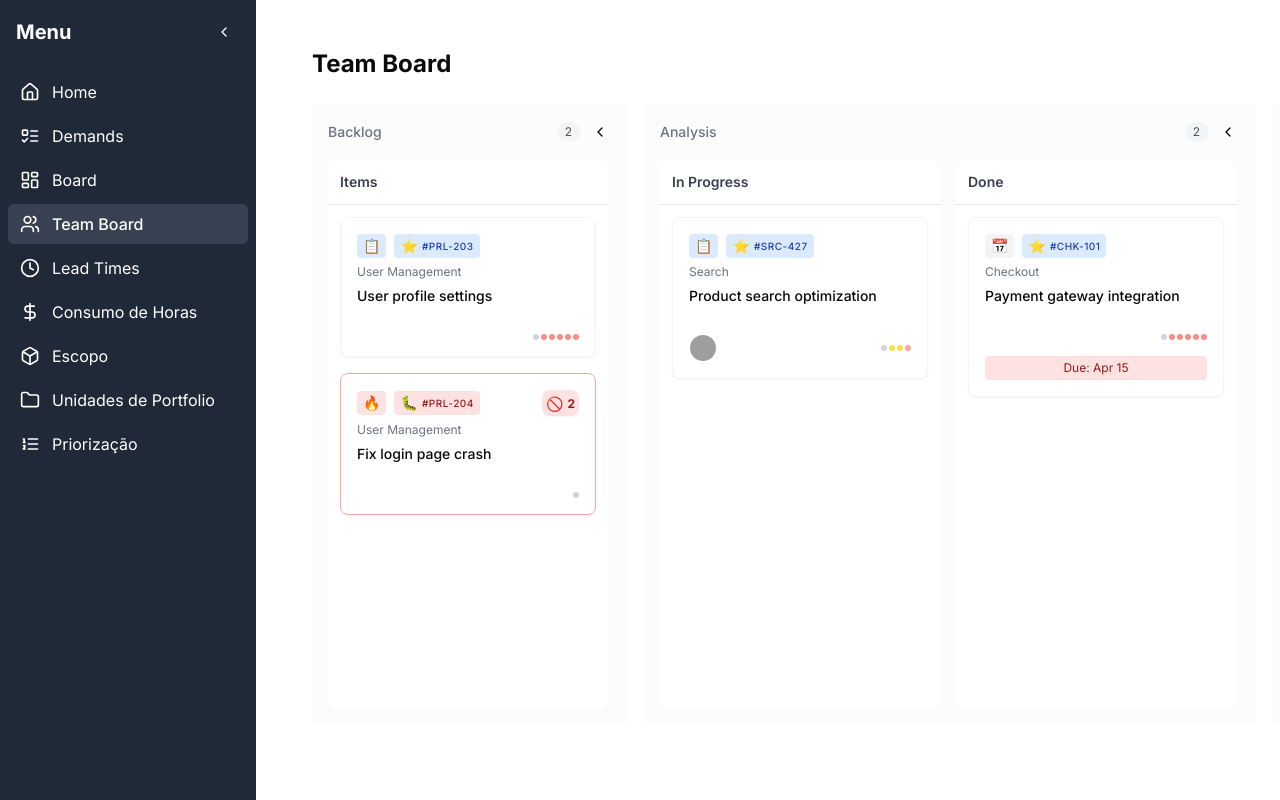
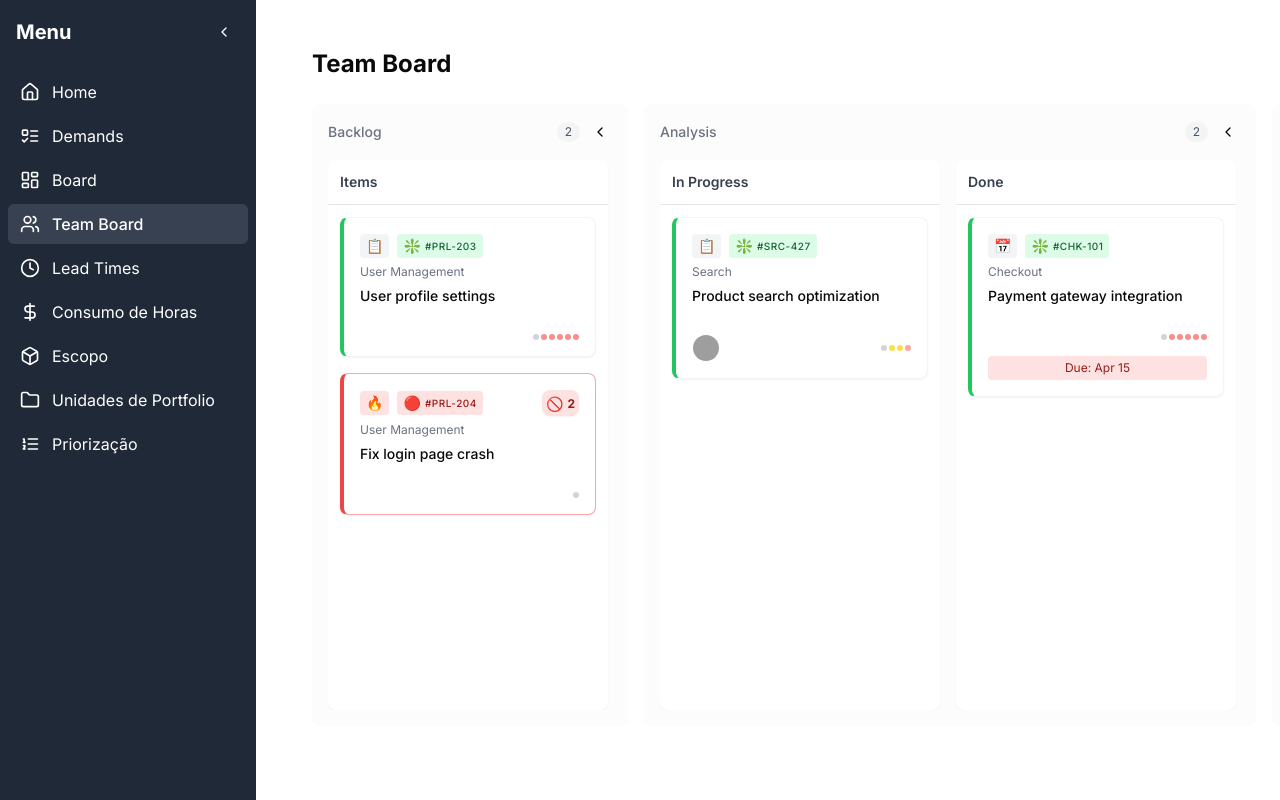
Before and after one commit to TallerWebSolutions/sr-auto, a Next.js app: page /team-board in a window 1280 px wide. Shown: the top 800 px of the page. Built offline with nearby package versions, Linux system fonts and the light colour scheme; grey boxes are pictures that could not be loaded.

Commit message:
refactor: consolidate demand type and service class configurations for improved maintainability

```diff
--- a/src/app/team-board/page.tsx
+++ b/src/app/team-board/page.tsx
@@ -21,23 +21,70 @@ import {
 import { ChevronLeft, ChevronRight } from "lucide-react";
 import { useState } from "react";
 
+const DEMAND_TYPE_CONFIG = {
+  feature: {
+    background: "bg-green-100",
+    text: "text-green-800",
+    border: "border-l-4 border-l-green-500",
+    hoverBorder: "hover:border-green-500",
+    icon: "❇️",
+    description: "New functionality or enhancement"
+  },
+  chore: {
+    background: "bg-yellow-100",
+    text: "text-yellow-800",
+    border: "border-l-4 border-l-yellow-500",
+    hoverBorder: "hover:border-yellow-500",
+    icon: "🔧",
+    description: "Technical task or maintenance work"
+  },
+  bug: {
+    background: "bg-red-100",
+    text: "text-red-800",
+    border: "border-l-4 border-l-red-500",
+    hoverBorder: "hover:border-red-500",
+    icon: "🔴",
+    description: "Fix for a defect or issue"
+  }
+};
+
+const SERVICE_CLASS_CONFIG = {
+  expedite: {
+    background: "bg-red-100",
+    text: "text-red-800",
+    icon: "🔥",
+    description: "Highest priority, bypass regular flow"
+  },
+  standard: {
+    background: "bg-gray-100",
+    text: "text-gray-800",
+    icon: "📋",
+    description: "Normal priority work"
+  },
+  "fixed-date": {
+    background: "bg-gray-100",
+    text: "text-gray-800",
+    icon: "📅",
+    description: "Must be completed by a specific date"
+  }
+};
+
 const getServiceClassColor = (serviceClass: ServiceClass): string => {
-  const colors = {
-    expedite: "bg-red-100 text-red-800",
-    standard: "bg-blue-100 text-blue-800",
-    intangible: "bg-purple-100 text-purple-800",
-    "fixed-date": "bg-gray-100 text-gray-800",
-  };
-  return colors[serviceClass];
+  const config = SERVICE_CLASS_CONFIG[serviceClass];
+  return `${config.background} ${config.text}`;
 };
 
 const getDemandTypeColor = (type: DemandType): string => {
-  const colors = {
-    feature: "bg-blue-100 text-blue-800",
-    chore: "bg-gray-100 text-gray-800",
-    bug: "bg-red-100 text-red-800",
-  };
-  return colors[type];
+  const config = DEMAND_TYPE_CONFIG[type];
+  return `${config.background} ${config.text}`;
+};
+
+const getDemandTypeBorderColor = (type: DemandType): string => {
+  return DEMAND_TYPE_CONFIG[type].border;
+};
+
+const getDemandTypeHoverBorder = (type: DemandType): string => {
+  return DEMAND_TYPE_CONFIG[type].hoverBorder;
 };
 
 const getDueDateColor = (dueDate?: Date): string => {
@@ -48,41 +95,19 @@ const getDueDateColor = (dueDate?: Date): string => {
 };
 
 const getDemandTypeIcon = (type: DemandType): string => {
-  const icons = {
-    feature: "⭐️",
-    chore: "🔧",
-    bug: "🐛",
-  };
-  return icons[type];
+  return DEMAND_TYPE_CONFIG[type].icon;
 };
 
 const getDemandTypeDescription = (type: DemandType): string => {
-  const descriptions = {
-    feature: "New functionality or enhancement",
-    chore: "Technical task or maintenance work",
-    bug: "Fix for a defect or issue",
-  };
-  return descriptions[type];
+  return DEMAND_TYPE_CONFIG[type].description;
 };
 
 const getServiceClassIcon = (serviceClass: ServiceClass): string => {
-  const icons = {
-    expedite: "🔥",
-    standard: "📋",
-    intangible: "💡",
-    "fixed-date": "📅",
-  };
-  return icons[serviceClass];
+  return SERVICE_CLASS_CONFIG[serviceClass].icon;
 };
 
 const getServiceClassDescription = (serviceClass: ServiceClass): string => {
-  const descriptions = {
-    expedite: "Highest priority, bypass regular flow",
-    standard: "Normal priority work",
-    intangible: "Research, design or exploratory work",
-    "fixed-date": "Must be completed by a specific date",
-  };
-  return descriptions[serviceClass];
+  return SERVICE_CLASS_CONFIG[serviceClass].description;
 };
 
 const getAgeingTooltip = (days: number): string => {
@@ -384,7 +409,7 @@ export default function TeamBoard() {
                                           demand.isBlocked
                                             ? "border-red-300"
                                             : "border-gray-100"
-                                        } hover:border-blue-300 hover:shadow-md cursor-grab active:cursor-grabbing active:shadow-xl`}
+                                        } ${getDemandTypeBorderColor(demand.type)} ${getDemandTypeHoverBorder(demand.type)} hover:shadow-md cursor-grab active:cursor-grabbing active:shadow-xl`}
                                       >
                                         {/* Header Row with Type/Service Icons and Blocked Indicator */}
                                         <div className="flex items-center justify-between mt-auto">
```
